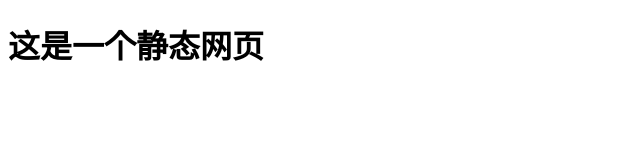
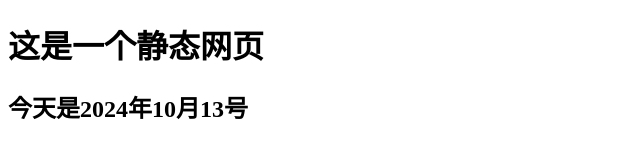
Before and after one commit to fkFen/fkFen.github.io, a plain HTML site: page index.html in a window 1280 px wide. Shown: the whole page, without its empty margins (0-640 px from the left). Drawn offline with Linux system fonts and the light colour scheme.

Commit message:
第一次修改

```diff
--- a/index.html
+++ b/index.html
@@ -7,5 +7,6 @@
 </head>
 <body>
     <h1>这是一个静态网页</h1>
+    <h2>今天是2024年10月13号</h2>
 </body>
 </html>
```
